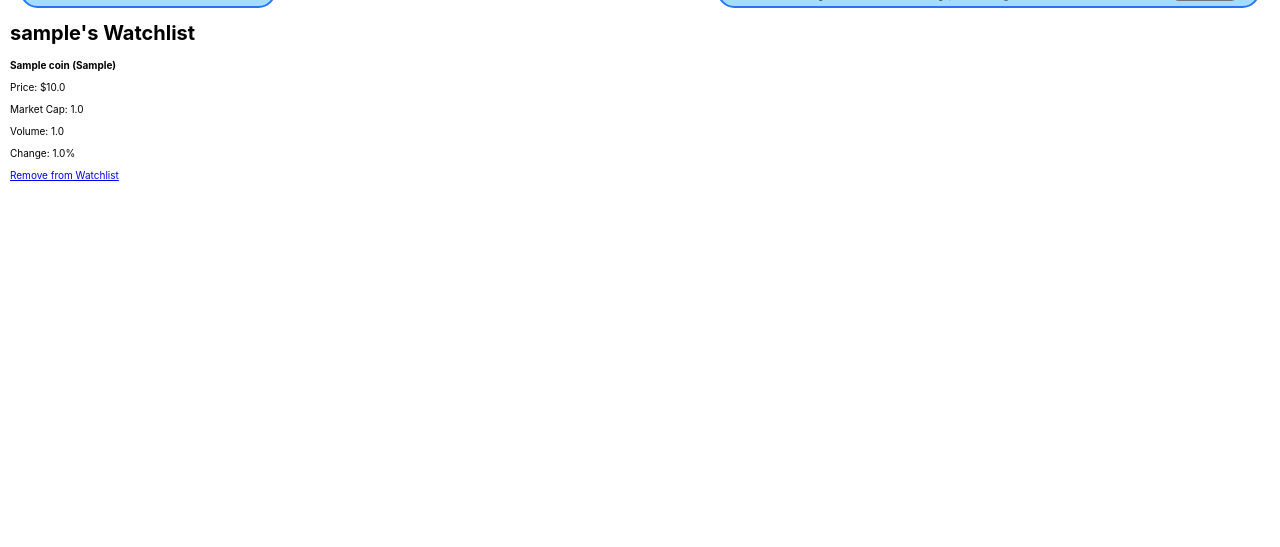
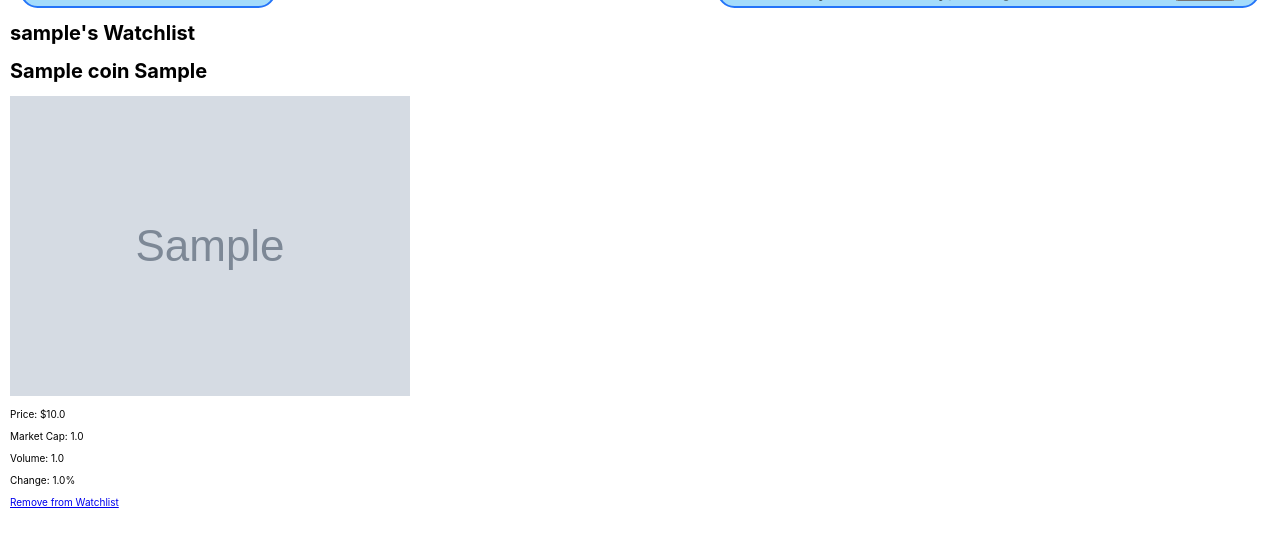
Before and after one commit to ian-ruiz21/CoinWatch, a Django app: page /watchlist/ in a window 1280 px wide. Shown: the part 47-594 px from the top of the page. Run offline with Django 5.2, Linux system fonts and the light colour scheme; a user stored in the database is signed in; tables that the repository leaves empty hold one stand-in row (values such as "Sample post"); grey boxes marked "Sample" are stand-in pictures.

Commit message:
almost complete with the add to watchlist

```diff
--- a/main_app/templates/coins/detail.html
+++ b/main_app/templates/coins/detail.html
@@ -16,7 +16,10 @@
         <p>Change (24h): {{ coin.change }}%</p>
         <p>{{ coin.description }}</p>
     </div>
-    <a href="{% url 'coin-watchlist'  %}" class="btn warn">Add New Coin!</a>
+    <form action="{% url 'add-to-watchlist' coin.symbol%}" method="POST">
+        {% csrf_token %}
+    <button type="submit" class="btn submit">Add New Coin!</button>
+     </form>
     <a href="{% url 'coin-index'  %}" class="btn warn">All Coins</a>
 </div>
 {% endblock %}
--- a/main_app/templates/coins/watchlist.html
+++ b/main_app/templates/coins/watchlist.html
@@ -7,7 +7,9 @@
     <ul>
       {% for coin in watchlist.coin.all %}
         <li>
-          <strong>{{ coin.name }} ({{ coin.symbol }})</strong>
+          <h1>{{ coin.name }} {{ coin.symbol }}</h1>
+          <div class="coin-info">
+              <img src="{{ coin.image }}" alt="{{ coin.name }}">
           <p>Price: ${{ coin.price }}</p>
           <p>Market Cap: {{ coin.market_cap }}</p>
           <p>Volume: {{ coin.volume }}</p>
--- a/main_app/views.py
+++ b/main_app/views.py
@@ -99,8 +99,9 @@ def add_to_watchlist(request, symbol):
     if not watchlist:
         watchlist = WatchList.objects.create(user=request.user)  # Create a watchlist if it doesn't exist
 
-    watchlist.coin.add(coin)  # Add coin to watchlist
-    return redirect('/watchlist')
+    watchlist.coin.add(coin) # Add coin to watchlist
+    print(coin)
+    return render(request, 'coins/watchlist.html')
 
 def remove_from_watchlist(request, symbol):
     coin = get_object_or_404(Coin, symbol=symbol)
```
